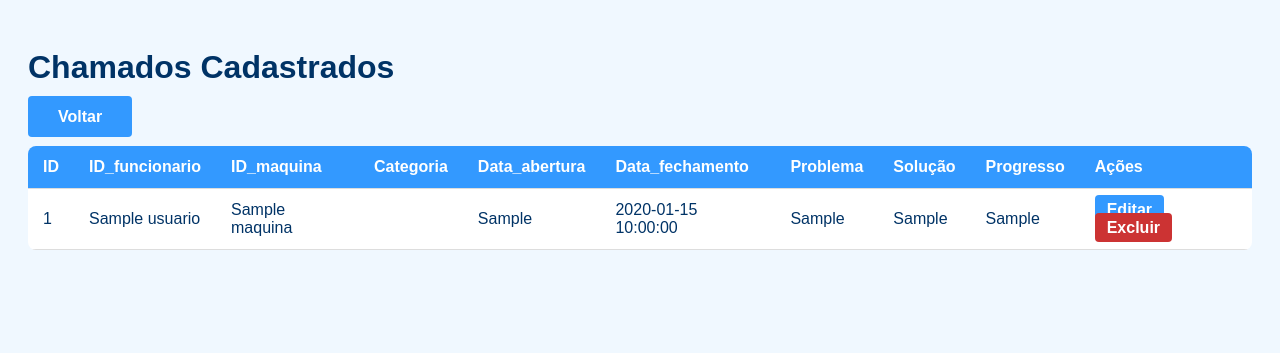
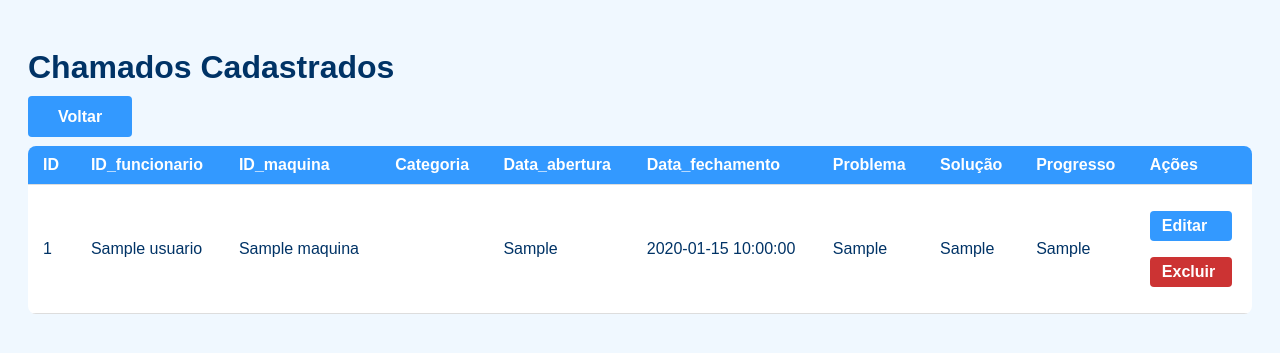
Before and after one commit to gustavorosa741/site-chamado, a PHP site: page /Relatorios/listar_chamados.php in a window 1280 px wide. Shown: the top 353 px of the page. Run offline with PHP 8.4, Linux system fonts and the light colour scheme; the visitor is signed in with stand-in values (Sample User, id 1); tables that the repository leaves empty or names only in its code hold one stand-in row (values such as "Sample post").

Commit message:
ajustes de visualização

```diff
--- a/Relatorios/listar_chamados.php
+++ b/Relatorios/listar_chamados.php
@@ -24,7 +24,7 @@ $result = $conn->query($sql);
 <!DOCTYPE html>
 <html lang="pt-br">
 <head>
-    <meta name="viewport" content="width=device-width, initial-scale=0.3">
+    <meta name="viewport" content="width=device-width, initial-scale=0.5">
     <meta charset="UTF-8">
     <title>Lista de Chamados</title>
     <style>
@@ -43,7 +43,7 @@ $result = $conn->query($sql);
             overflow: hidden;
         }
         th, td {
-            padding: 12px 15px;
+            padding: 10px 15px;
             border-bottom: 1px solid #ddd;
             text-align: left;
         }
@@ -54,7 +54,7 @@ $result = $conn->query($sql);
         tr:hover {
             background-color: #e6f0ff;
         }
-        a.button {
+        p.button {
             background-color: #3399ff;
             color: white;
             padding: 6px 12px;
@@ -63,7 +63,7 @@ $result = $conn->query($sql);
             font-weight: bold;
             margin-right: 5px;
         }
-        a.button.delete {
+        p.button.delete {
             background-color: #cc3333;
         }
 
@@ -113,8 +113,8 @@ $result = $conn->query($sql);
                 <td><?= htmlspecialchars($row['solucao']) ?></td>
                 <td><?= htmlspecialchars($row['progresso']) ?></td>
                 <td>
-                    <a class="button" href="editar_chamado.php?id=<?= $row['id'] ?>">Editar</a>
-                    <a class="button delete" href="excluir_chamado.php?id=<?= $row['id'] ?>" onclick="return confirm('Tem certeza que deseja excluir este chamado?')">Excluir</a>
+                    <p class="button" href="editar_chamado.php?id=<?= $row['id'] ?>">Editar</p>
+                    <p class="button delete" href="excluir_chamado.php?id=<?= $row['id'] ?>" onclick="return confirm('Tem certeza que deseja excluir este chamado?')">Excluir</p>
                 </td>
             </tr>
             <?php endwhile; ?>
--- a/cadastros/cadastro_usuario.php
+++ b/cadastros/cadastro_usuario.php
@@ -142,7 +142,7 @@ if ($_SERVER["REQUEST_METHOD"] == "POST") {
 <script>
     function formatarEmTempoReal(campo) {
             // Remove todos os espaços (incluindo os do meio)
-            let valor = campo.value.replace(/\s/g, '');
+            let valor = campo.value.replace();
             // Converte para maiúsculas
             valor = valor.toUpperCase();
             // Atualiza o valor do campo
```
Also changed, not shown: pagina_principal.php (+8 -5 lines).
